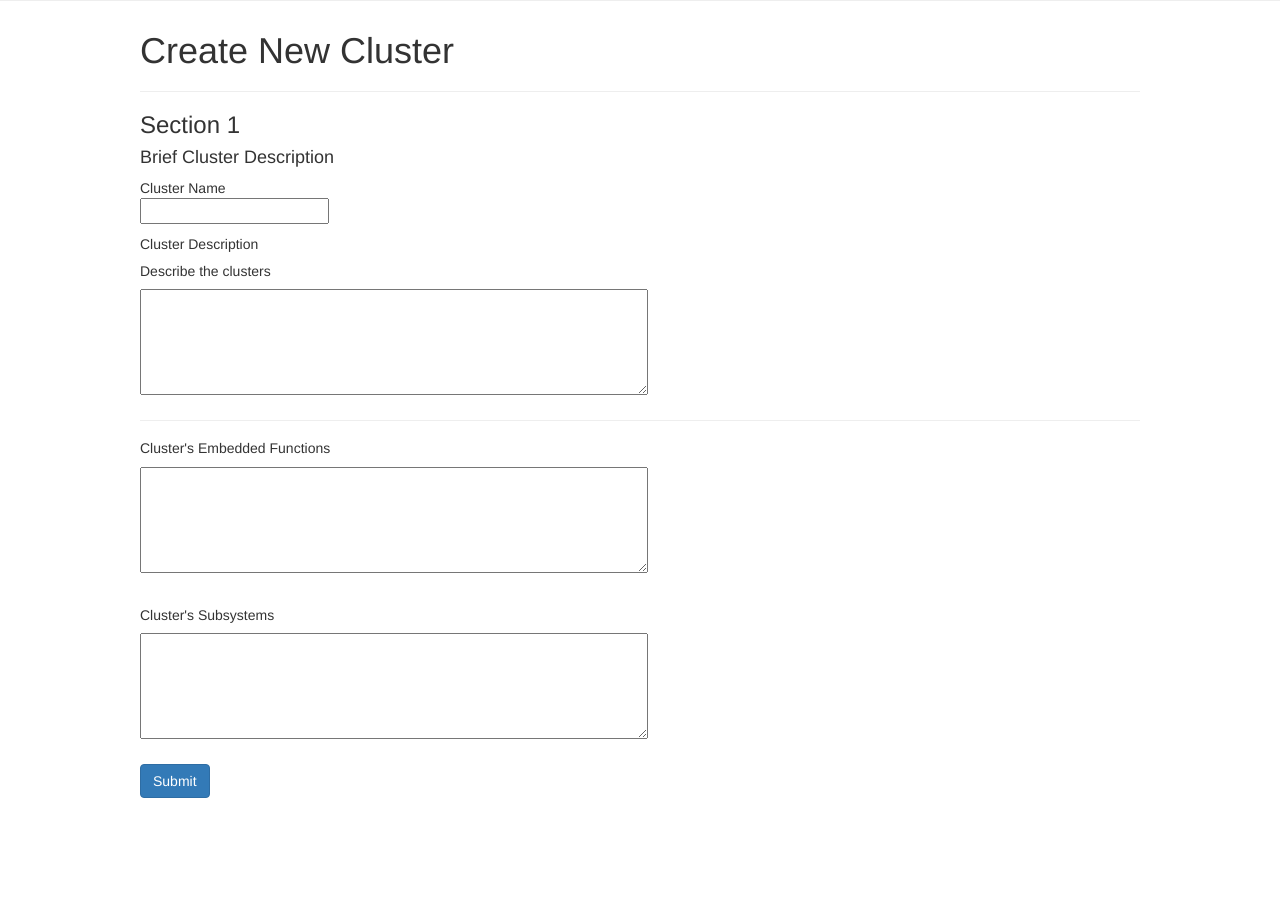
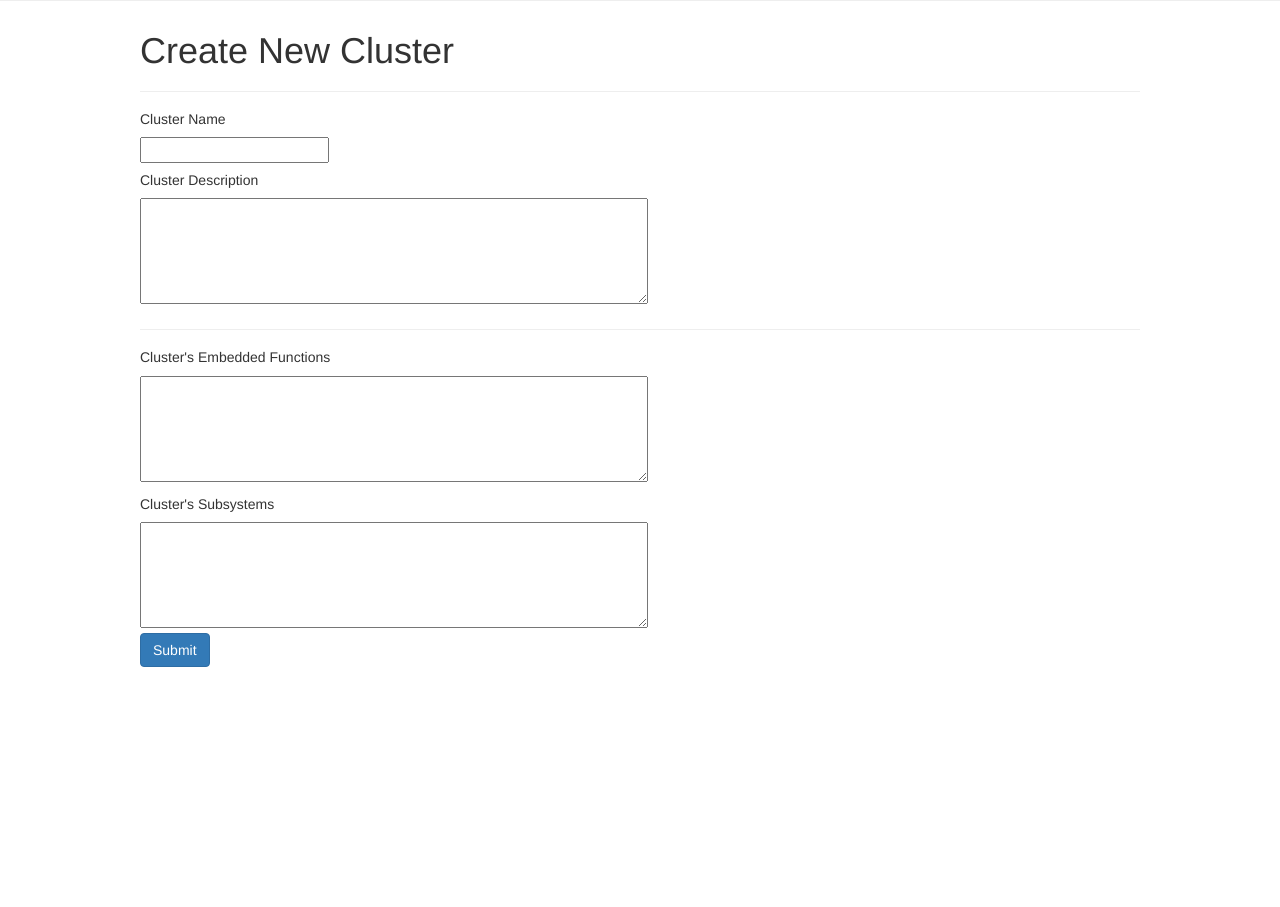
Before and after one commit to Lab-Brat/flask_masque, a Flask app: page /cluster_new in a window 1280 px wide. Shown: the part 85-992 px from the top of the page. After the commit the page ends 752 px from the top, so only its background shows below. Run offline with Flask 2, Linux system fonts and the light colour scheme; some libraries are stand-ins or nearby versions.

Commit message:
fix structure

```diff
--- a/templates/cluster_new.html
+++ b/templates/cluster_new.html
@@ -10,32 +10,31 @@
     <hr/>
 
     <form action="/cluster_new" method="POST" name="theCluster">
-        <div>
-            <h3 style="text-align: left">Section 1</h3>
-            <h4 style="text-align: left">Brief Cluster Description</h4>
-            <p>Cluster Name<br>
-                <input type="text" name="cluster" required/>
-            </p>
-            <p>Cluster Description<br>
-                <h5>Describe the clusters</h5>
-                <textarea name="description" rows="5" cols="60" required></textarea>
-            </p>
-            <hr/>
-        </div>
+        <section>
+            <h5>Cluster Name</h5>
+            <input type="text" name="cluster" required/>
+        </section>
+
+        <section>
+            <h5>Cluster Description</h5>
+            <textarea name="description" rows="5" cols="60" required></textarea>
+        </section>
+        <hr/>
 
         <section>
             <h5>Cluster's Embedded Functions</h5>
             <textarea name="cluster_functions" rows="5" cols="60" required></textarea>
-        </section><br/>
+        </section>
 
         <section>
             <h5>Cluster's Subsystems</h5>
             <textarea name="cluster_subsystems" rows="5" cols="60" required></textarea>
-        </section><br/>
+        </section>
 
         <section>
             <button type="submit" class="btn btn-primary">Submit</button>
-        </section>
+        </section><br/>
+
     </form>
 </div>
 
```
